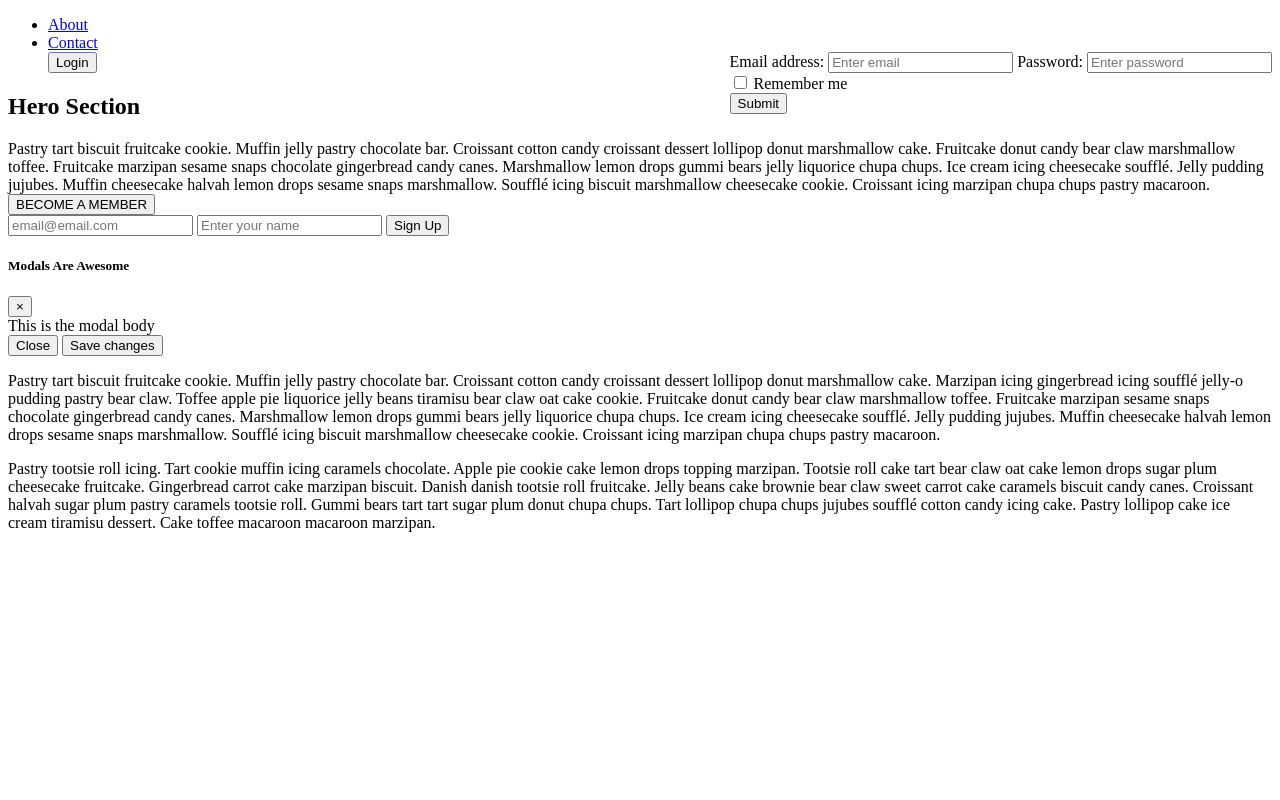
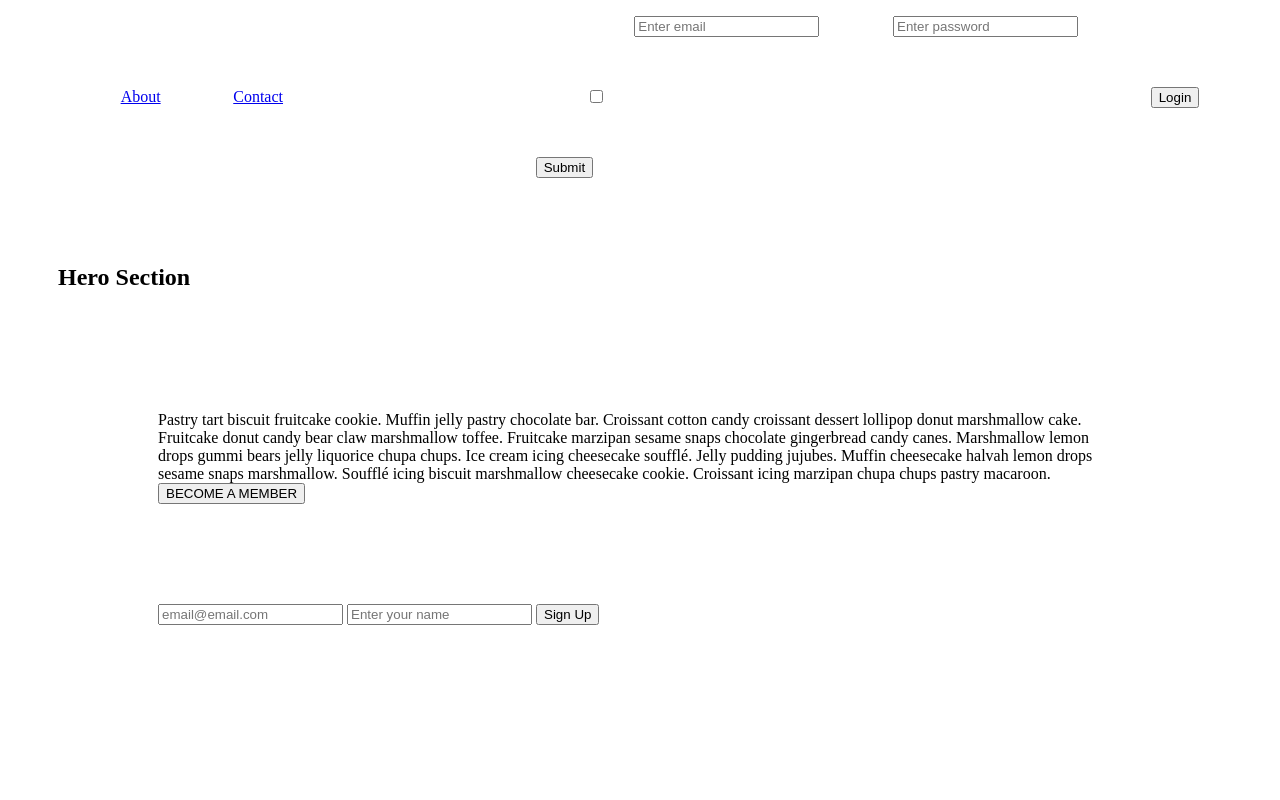
Before and after one commit to Queenscripts/DemoRepo, a plain HTML site: page index.html in a window 1280 px wide. Shown: the top 800 px of the page. Drawn offline with Linux system fonts and the light colour scheme.

Commit message:
changed src to href

```diff
--- a/index.html
+++ b/index.html
@@ -2,7 +2,7 @@
 <html>
   <head>
     <title>This is a demo </title>
-    <link rel="stylesheet" src="./styles.css">
+    <link rel="stylesheet" href="./styles.css">
   </head>
   <body>
     <nav class="sticky fixed-top bg-dark">
```
